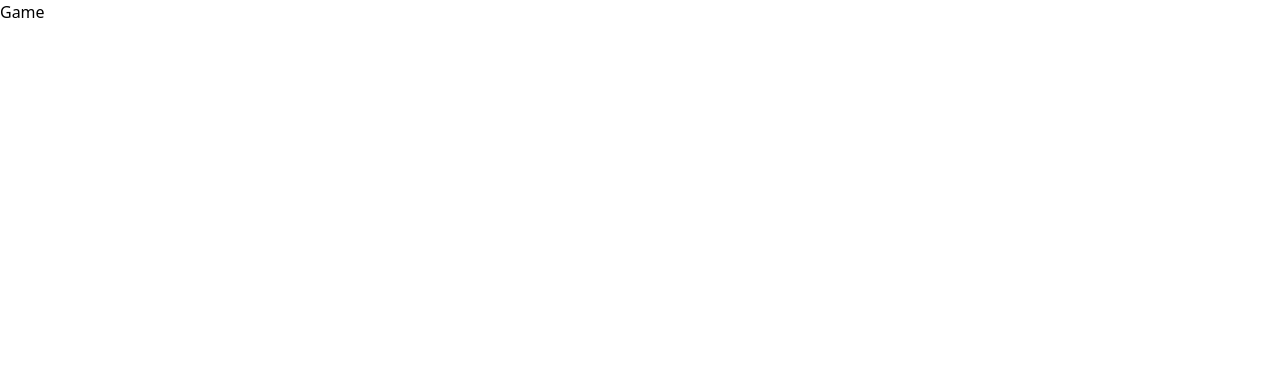
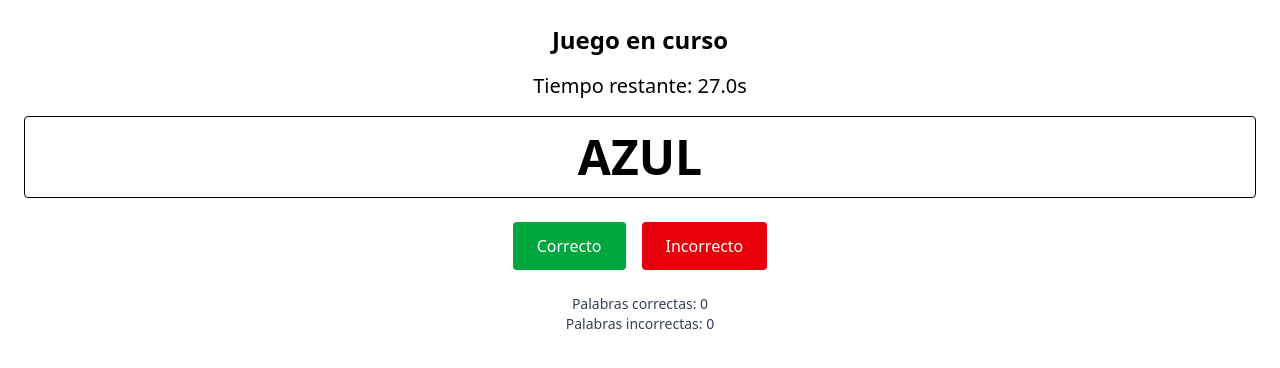
Before and after one commit to dovinhoyos/app-prueba-stroop, a React (Vite) app: page /game in a window 1280 px wide. Shown: the top 368 px of the page. Built offline with nearby package versions, Linux system fonts and the light colour scheme.

Commit message:
feat: implementa lógica principal del juego con validación y timer

```diff
--- a/src/pages/Game.tsx
+++ b/src/pages/Game.tsx
@@ -1,8 +1,109 @@
+import { useEffect, useState } from "react";
+import { useGame } from "../context/GameContext";
+import { useNavigate } from "react-router-dom";
+
+type Color = "Amarillo" | "Azul" | "Naranja" | "Negro" | "Blanco" | "Rojo" | "Verde" | "Púrpura";
+
+const COLORS: Color[] = ["Amarillo", "Azul", "Naranja", "Negro", "Blanco", "Rojo", "Verde", "Púrpura"];
+
+const getRandomColor = () => COLORS[Math.floor(Math.random() * COLORS.length)];
 
 const Game = () => {
+  const { config } = useGame();
+  const navigate = useNavigate();
+
+  const [word, setWord] = useState<Color>(getRandomColor());
+  const [color, setColor] = useState<Color>(getRandomColor());
+  const [startTime, setStartTime] = useState<number>(Date.now());
+  const [correct, setCorrect] = useState(0);
+  const [incorrect, setIncorrect] = useState(0);
+  const [history, setHistory] = useState<{ time: number }[]>([]);
+  const [timeLeft, setTimeLeft] = useState(config.totalDuration);
+  const [intervalId, setIntervalId] = useState<NodeJS.Timeout | null>(null);
+
+  const nextWord = () => {
+    setWord(getRandomColor());
+    setColor(getRandomColor());
+    setStartTime(Date.now());
+  };
+
+  const checkAnswer = (isCorrect: boolean) => {
+    const isActuallyCorrect = word === color;
+    const isRight = isCorrect === isActuallyCorrect;
+
+    if (isRight) {
+      setCorrect((prev) => prev + 1);
+      setHistory((prev) => [...prev, { time: Date.now() - startTime }]);
+    } else {
+      setIncorrect((prev) => prev + 1);
+    }
+
+    nextWord();
+  };
+
+  useEffect(() => {
+    const gameInterval = setInterval(() => {
+      setTimeLeft((prev) => {
+        if (prev <= config.timePerWord) {
+          clearInterval(gameInterval);
+          navigate("/results", {
+            state: {
+              correct,
+              incorrect,
+              averageTime: history.length
+                ? Math.round(
+                    history.reduce((acc, h) => acc + h.time, 0) / history.length
+                  )
+                : 0,
+            },
+          });
+          return 0;
+        }
+        return prev - config.timePerWord;
+      });
+    }, config.timePerWord);
+
+    setIntervalId(gameInterval);
+    setStartTime(Date.now());
+
+    return () => {
+      clearInterval(gameInterval);
+    };
+  }, []);
+
   return (
-    <div>Game</div>
-  )
-}
+    <div className="p-6 text-center space-y-4">
+      <h1 className="text-2xl font-bold">Juego en curso</h1>
+      <div className="text-xl">Tiempo restante: {(timeLeft / 1000).toFixed(1)}s</div>
 
-export default Game
+      <div
+        className="text-5xl font-black p-4 border rounded"
+        style={{ color: color.toLowerCase() }}
+      >
+        {word.toUpperCase()}
+      </div>
+
+      <div className="flex justify-center gap-4 mt-6">
+        <button
+          className="bg-green-600 text-white px-6 py-3 rounded hover:bg-green-700"
+          onClick={() => checkAnswer(true)}
+        >
+          Correcto
+        </button>
+        <button
+          className="bg-red-600 text-white px-6 py-3 rounded hover:bg-red-700"
+          onClick={() => checkAnswer(false)}
+        >
+          Incorrecto
+        </button>
+      </div>
+
+      <div className="mt-6 text-sm text-gray-700">
+        <p>Palabras correctas: {correct}</p>
+        <p>Palabras incorrectas: {incorrect}</p>
+      </div>
+    </div>
+  );
+};
+
+export default Game;
```
